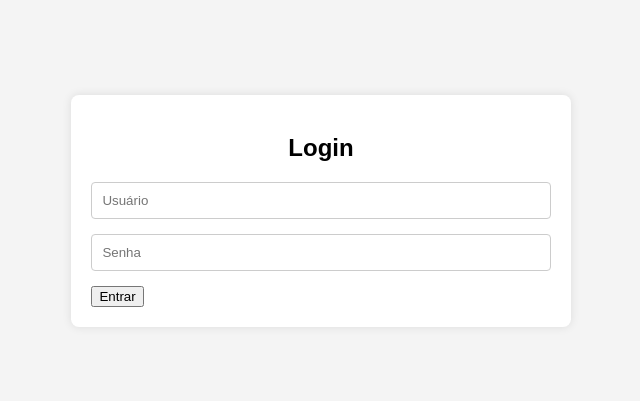
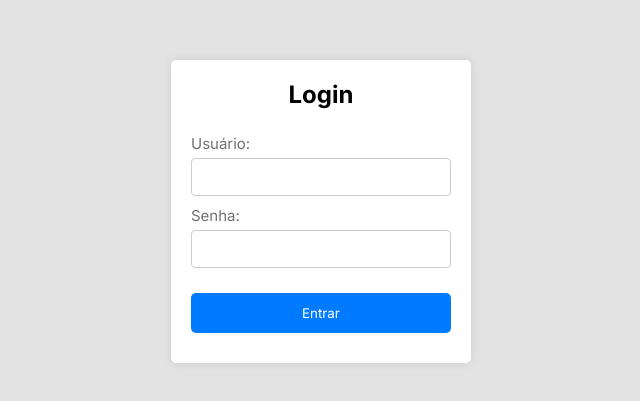
Before and after one commit to yuri-snke/PI-SENAC-desenvolvimento-de-sistema-web-modularizavel, a website: page src/views/login.html in a window 1280 px wide. Shown: the part 189-590 px from the top of the page, without its empty margins (319-959 px from the left). Drawn offline with Linux system fonts and the light colour scheme.

Commit message:
Update login.html
Nova versão com css atualizado

```diff
--- a/src/views/login.html
+++ b/src/views/login.html
@@ -1,73 +1,31 @@
 <!DOCTYPE html>
-<html lang="pt">
-
+<html lang="pt-br">
 <head>
     <meta charset="UTF-8">
     <meta name="viewport" content="width=device-width, initial-scale=1.0">
-    <script src="./js/login.js" type="text/javascript"></script>
-    <script src="./js/integracaoAPI.js" type="text/javascript"></script>
 
-    <title>Site</title>
+    <link rel="stylesheet" href="./css/style.css">
+    <link rel="stylesheet" href="./css/login.css">
+    <script src="./JS/login.js" type="text/javascript"></script>
+    <script src="./JS/integracaoAPI.js" type="text/javascript"></script>
+
+    <title>Login</title>
     <style>
-        body {
-            font-family: Arial, sans-serif;
-            background-color: #f4f4f4;
-            margin: 0;
-            padding: 0;
-            display: flex;
-            justify-content: center;
-            align-items: center;
-            height: 100vh;
-        }
 
-        .login-container {
-            background-color: #fff;
-            padding: 20px;
-            border-radius: 8px;
-            box-shadow: 0px 0px 10px rgba(0, 0, 0, 0.1);
-        }
-
-        .login-container h2 {
-            margin-bottom: 20px;
-            text-align: center;
-        }
-
-        .login-container input[type="text"],
-        .login-container input[type="password"] {
-            width: 100%;
-            padding: 10px;
-            margin-bottom: 15px;
-            border: 1px solid #ccc;
-            border-radius: 4px;
-            box-sizing: border-box;
-        }
-
-        .login-container input[type="submit"] {
-            width: 100%;
-            background-color: #4caf50;
-            color: #fff;
-            padding: 10px;
-            border: none;
-            border-radius: 4px;
-            cursor: pointer;
-            transition: background-color 0.3s;
-        }
-
-        .login-container input[type="submit"]:hover {
-            background-color: #45a049;
-        }
     </style>
 </head>
-
 <body>
     <div class="login-container">
         <h2>Login</h2>
-        <form action="#">
-            <input id="login" type="text" placeholder="Usuário" required>
-            <input id="senha" type="password" placeholder="Senha" required>
-            <input type="button" value="Entrar" onclick="FazerLogin()">
+        <form action="#" class="frm">
+            <label for="login">Usuário:</label>
+            <input id="login" type="text" required>
+            <label for="senha">Senha:</label>
+            <input id="senha" type="password" required>
+            <button onclick="FazerLogin()">Entrar</button>
         </form>
     </div>
+
+
 </body>
-
 </html>
```
